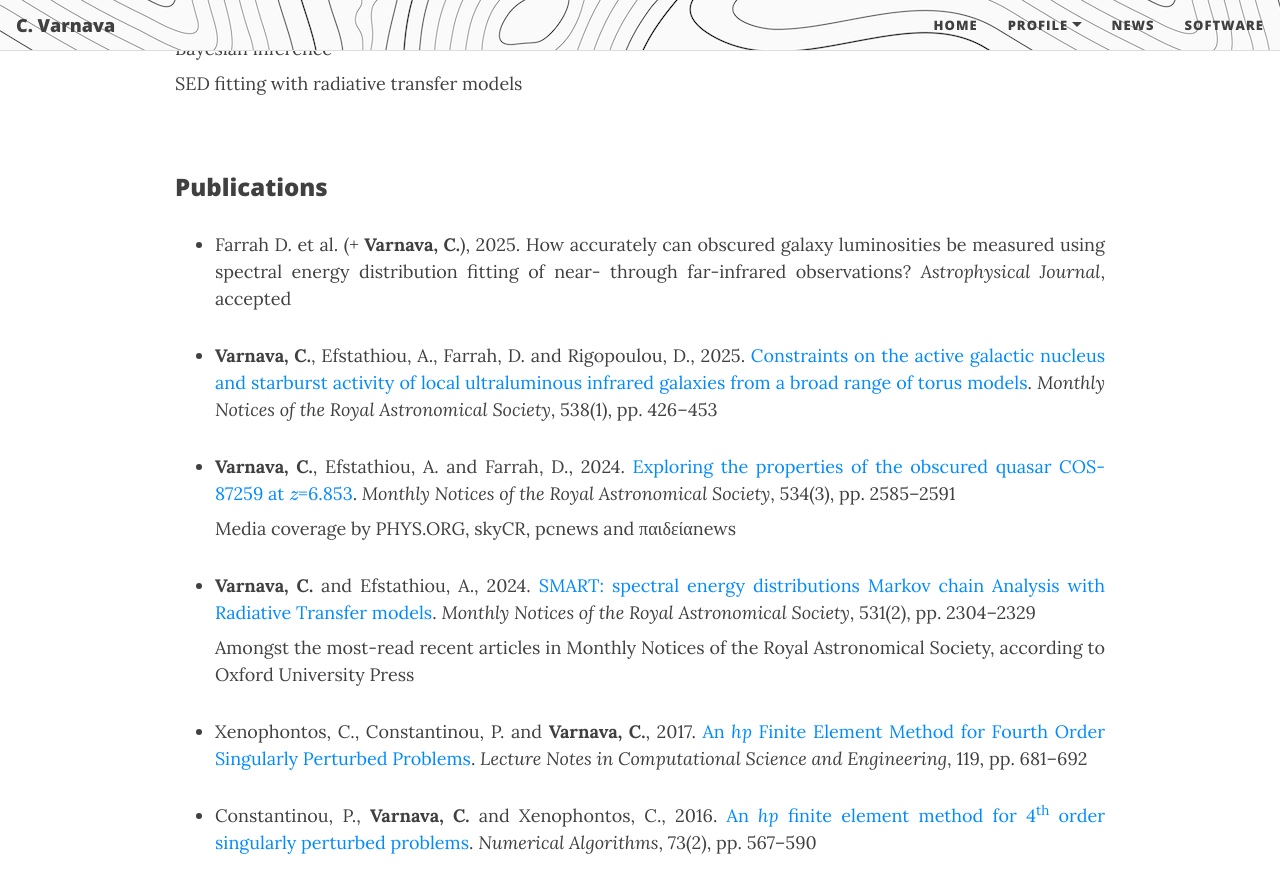
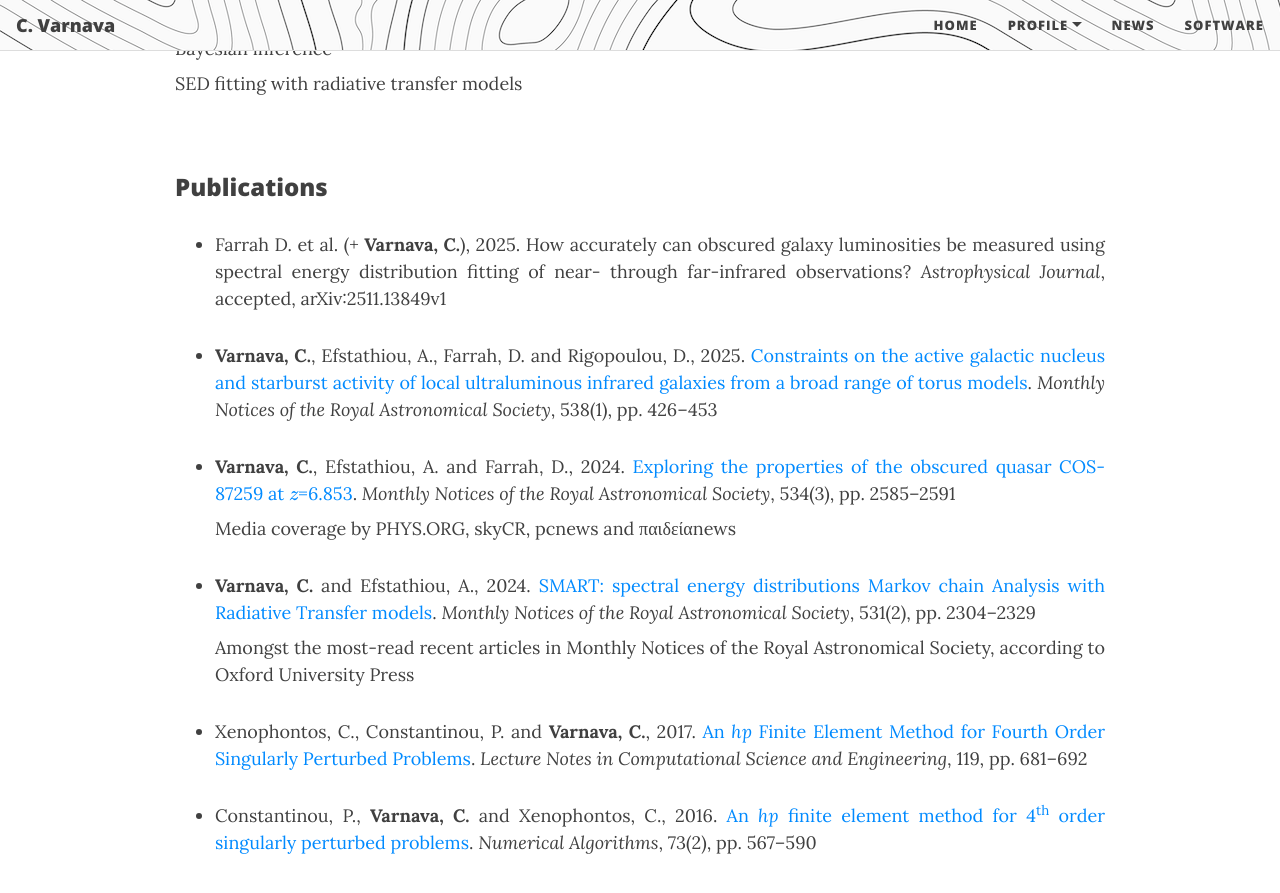
Before and after one commit to ch-var/ch-var.github.io, a Jekyll site: the page built from CV.html, in a window 1280 px wide and 900 px high, scrolled down 2635 px. Shown: the top 893 px of the window. Built offline with Jekyll 4.4.1, drawn with Linux system fonts in a browser that asks for light colours; formulas are drawn with MathJax 3.

Commit message:
Update CV.html

```diff
--- a/CV.html
+++ b/CV.html
@@ -80,7 +80,7 @@ mathjax: true
 <br>
 <p style="font-family: var(--header-font); font-weight: 800; line-height: 1.1; font-size: 1.5rem; margin-top: 1.25rem;">Publications</p>
 <ul>
-<li class="responsive-margin">Farrah D. et al. (+ <b>Varnava, C.</b>), 2025. How accurately can obscured galaxy luminosities be measured using spectral energy distribution fitting of near- through far-infrared observations? <i>Astrophysical Journal</i>, accepted</li>
+<li class="responsive-margin">Farrah D. et al. (+ <b>Varnava, C.</b>), 2025. How accurately can obscured galaxy luminosities be measured using spectral energy distribution fitting of near- through far-infrared observations? <i>Astrophysical Journal</i>, accepted, arXiv:2511.13849v1</li>
 <p></p>
 <li class="responsive-margin"><b>Varnava, C.</b>, Efstathiou, A., Farrah, D. and Rigopoulou, D., 2025. <a href="https://doi.org/10.1093/mnras/staf319">Constraints on the active galactic nucleus and starburst activity of local ultraluminous infrared galaxies from a broad range of torus models</a>. <i>Monthly Notices of the Royal Astronomical Society</i>, 538(1), pp. 426–453</li>
 <p></p>
```
